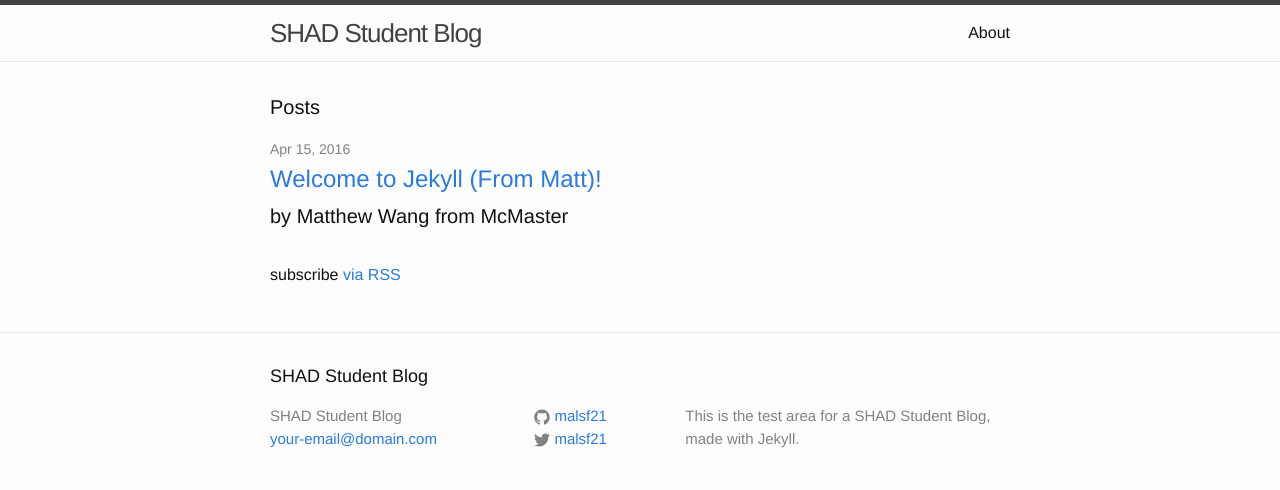
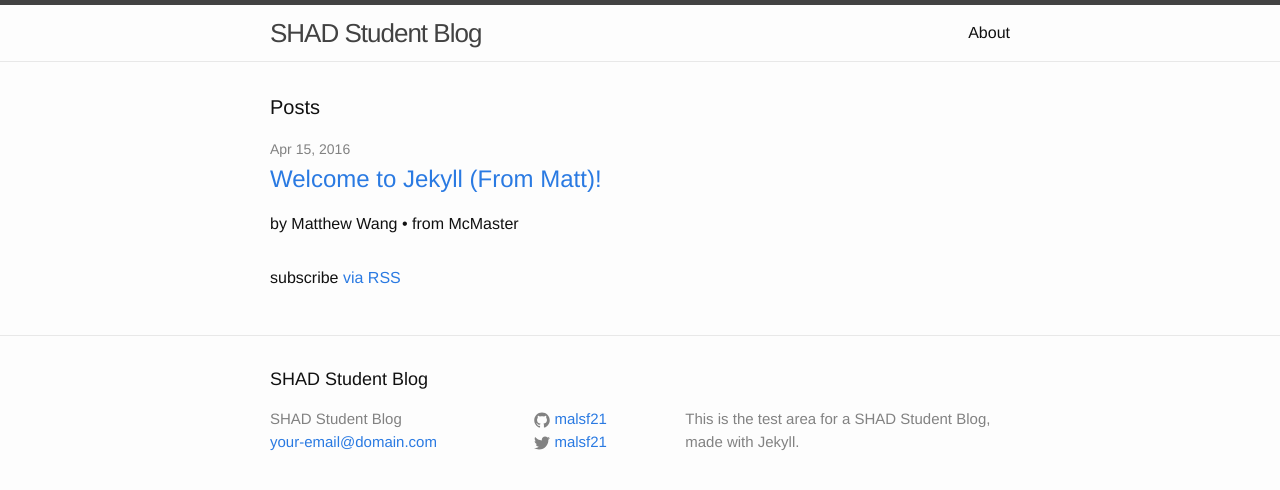
Before and after one commit to AideTechBot/blogs-test, a Jekyll site: the page built from index.html, in a window 1280 px wide. Shown: the top 490 px of the page. Built offline with Jekyll 4.4.1, drawn with Linux system fonts in a browser that asks for light colours.

Commit message:
does a bit of format editing for front page

```diff
--- a/index.html
+++ b/index.html
@@ -12,8 +12,9 @@
         <span class="post-meta">{{ post.date | date: "%b %-d, %Y" }}</span>
 
         <h2>
-          <a class="post-link" href="{{ post.url | prepend: site.baseurl }}">{{ post.title }} </a><small>by {{ post.author }} from {{ post.campus }}</small>
+          <a class="post-link" href="{{ post.url | prepend: site.baseurl }}">{{ post.title }} </a>
         </h2>
+        <span>by {{ post.author }} • from {{ post.campus }}</span>
       </li>
     {% endfor %}
   </ul>
```
